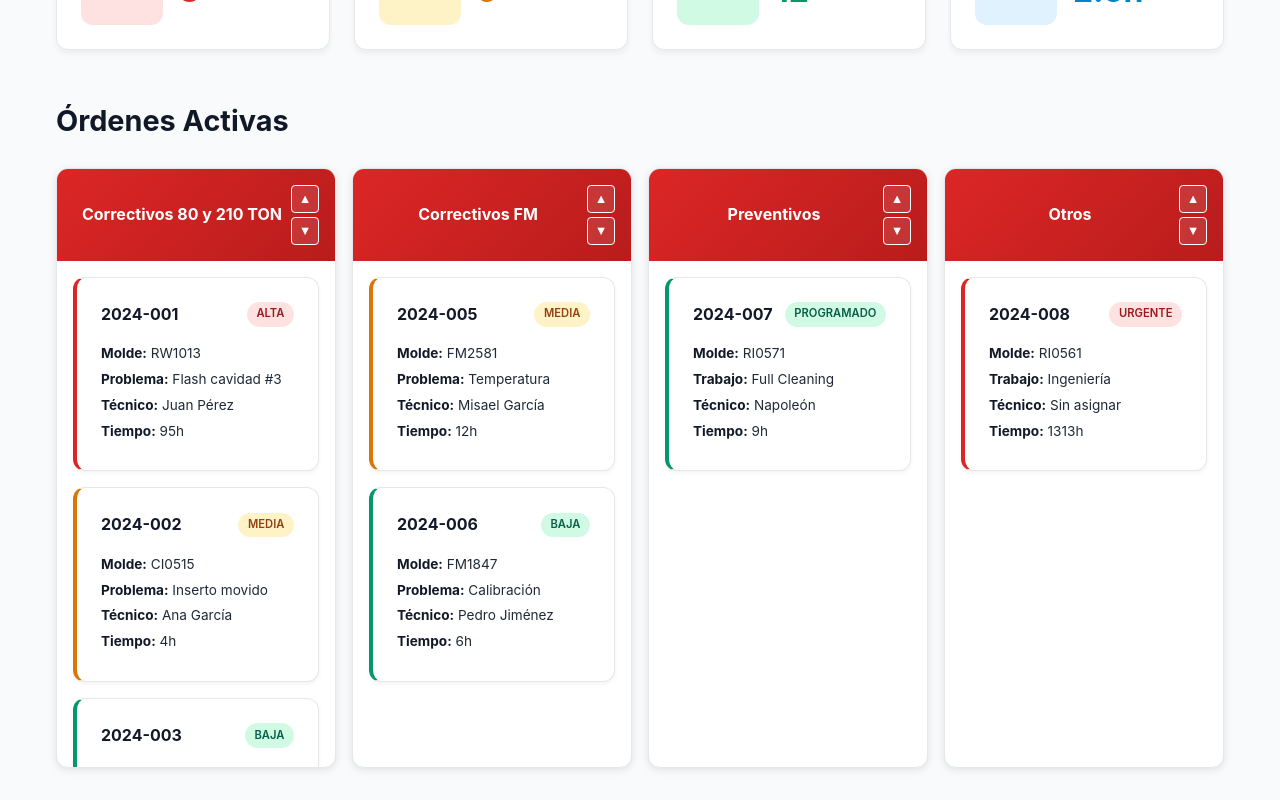
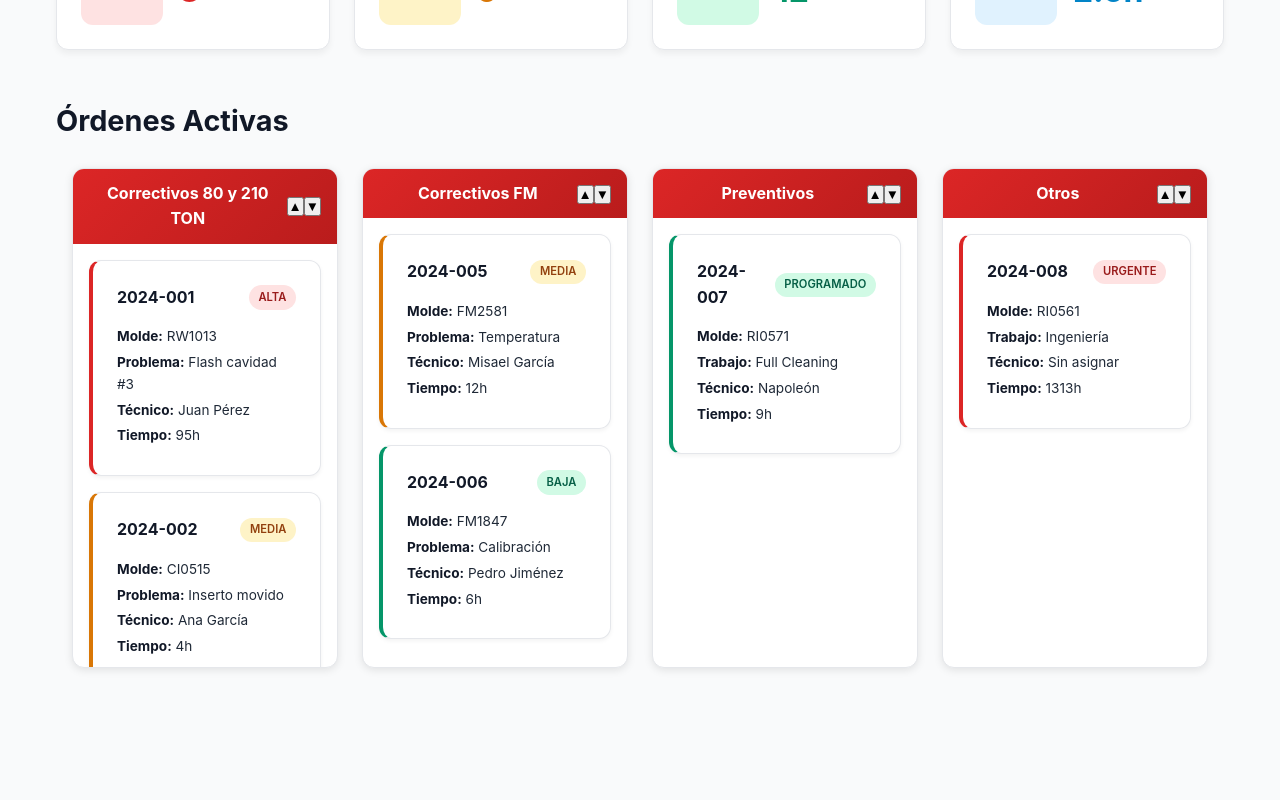
Before and after one commit to HmmmBibimbap/sistema-taller-moldes, a Next.js app: page / in a window 1280 px wide. Shown: the part 336-1136 px from the top of the page. After the commit the page ends 1036 px from the top, so only its background shows below. Built offline with nearby package versions, Linux system fonts and the light colour scheme.

Commit message:
Mejorar diseño: más ancho, headers pequeños, sin flechas

```diff
--- a/app/globals.css
+++ b/app/globals.css
@@ -418,9 +418,13 @@ body {
 .categories-grid {
   display: grid;
   grid-template-columns: repeat(4, 1fr);
-  gap: 1rem;
+  gap: 1.5rem;
   margin-top: 1.5rem;
-  height: 600px; /* Altura fija para todas las columnas */
+  height: 500px; /* Reducido de 600px */
+  max-width: 1400px; /* AMPLIAR EL ANCHO MÁXIMO */
+  margin-left: auto;
+  margin-right: auto;
+  padding: 0 1rem;
 }
 
 /* Cada columna de categoría */
@@ -438,9 +442,9 @@ body {
 .category-column .category-header {
   background: linear-gradient(135deg, var(--primary-color), #b91c1c);
   color: white;
-  padding: 1rem;
+  padding: 0.75rem 1rem; /* Reducido de 1rem */
   display: flex;
-  justify-content: space-between;
+  justify-content: center; /* Solo centrar el título */
   align-items: center;
   border-bottom: none;
   margin-bottom: 0;
@@ -455,38 +459,7 @@ body {
   flex: 1;
 }
 
-/* Controles de scroll vertical */
-.scroll-controls {
-  display: flex;
-  flex-direction: column;
-  gap: 0.25rem;
-}
 
-.scroll-btn {
-  width: 28px;
-  height: 28px;
-  border: 1px solid white;
-  background: rgba(255, 255, 255, 0.1);
-  color: white;
-  border-radius: 4px;
-  font-size: 0.8rem;
-  cursor: pointer;
-  display: flex;
-  align-items: center;
-  justify-content: center;
-  transition: all 0.2s;
-}
-
-.scroll-btn:hover {
-  background: rgba(255, 255, 255, 0.2);
-  transform: scale(1.1);
-}
-
-.scroll-btn:disabled {
-  opacity: 0.5;
-  cursor: not-allowed;
-  transform: none;
-}
 
 /* Container de scroll para las órdenes */
 .orders-scroll-container {
```
